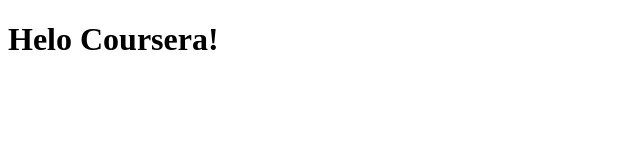
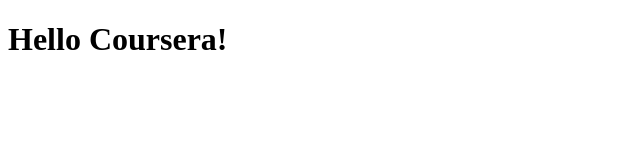
Before and after one commit to cpp84/coursera-test, a plain HTML site: page site/index.html in a window 1280 px wide. Shown: the whole page, without its empty margins (0-640 px from the left). Drawn offline with Linux system fonts and the light colour scheme.

Commit message:
My First page.

```diff
--- a/site/index.html
+++ b/site/index.html
@@ -4,6 +4,6 @@
 	<title>Hello Coursera!</title>
 </head>
 <body>
-<h1>Helo Coursera!</h1>
+<h1>Hello Coursera!</h1>
 </body>
 </html>
```
